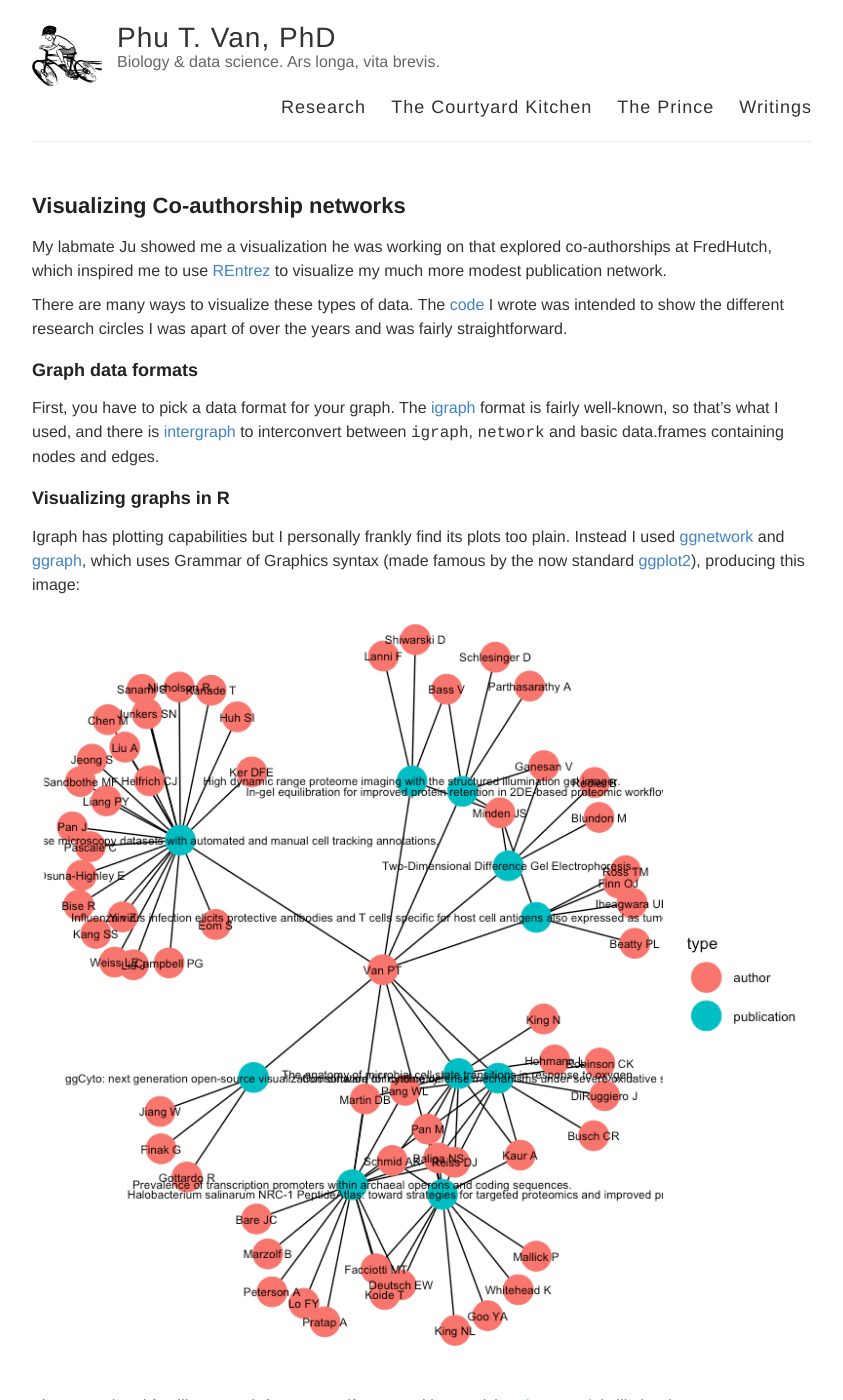
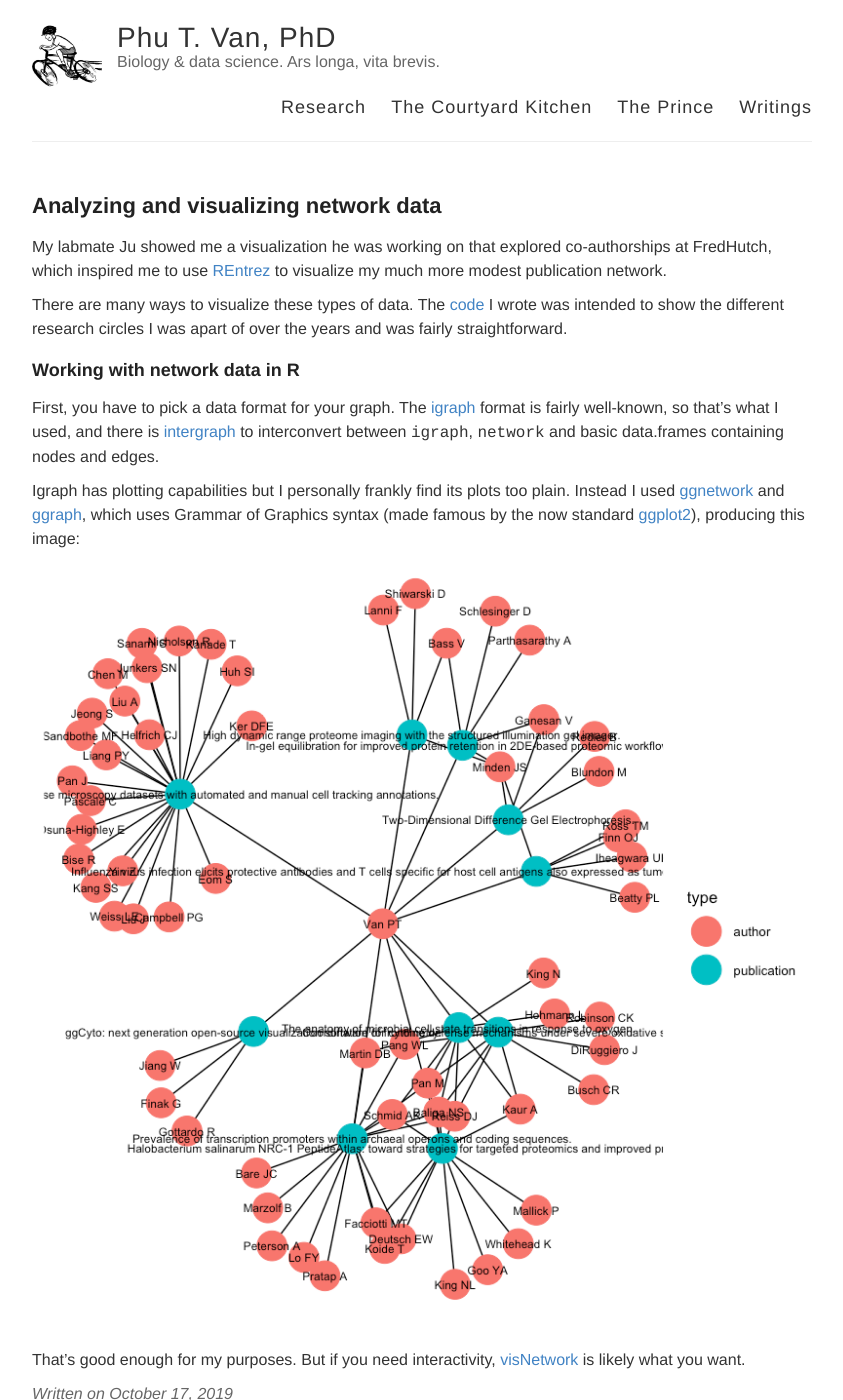
Before and after one commit to ptvan/ptvan.github.io, a Jekyll site: the page built from _posts/2019-10-17-analyzing-networks.md, in a window 1280 px wide and 1400 px high. Shown: the whole window, without its empty margins (218-1061 px from the left). Built offline with Jekyll 4.4.1, drawn with Linux system fonts in a browser that asks for light colours; some of the changed text lies outside the part shown.

Commit message:
minor updates

```diff
--- a/_posts/2019-10-17-coauthor-network.md
+++ b/_posts/2019-10-17-analyzing-networks.md
@@ -1,20 +1,17 @@
 ---
 layout: post
-title: Visualizing Co-authorship networks
+title: Analyzing and visualizing network data
 ---
-
 
 My labmate Ju showed me a visualization he was working on that explored co-authorships at FredHutch, which inspired me to use [REntrez](https://cran.r-project.org/web/packages/rentrez/index.html) to visualize my much more modest publication network.
 
 There are many ways to visualize these types of data. The [code](https://github.com/ptvan/R-snippets/blob/master/coauthor_network.R) I wrote was intended to show the different research circles I was apart of over the years and was fairly straightforward.
 
-### Graph data formats
+### Working with network data in R
 
 First, you have to pick a data format for your graph. The [igraph](https://igraph.org/r/) format is fairly well-known, so that's what I used, and there is [intergraph](https://cran.r-project.org/web/packages/intergraph/) to interconvert between `igraph`, `network` and basic data.frames containing nodes and edges.
-
-### Visualizing graphs in R
 
 Igraph has plotting capabilities but I personally frankly find its plots too plain. Instead I used [ggnetwork](https://briatte.github.io/ggnetwork/) and [ggraph](https://github.com/thomasp85/ggraph), which uses Grammar of Graphics syntax (made famous by the now standard [ggplot2](https://ggplot2.tidyverse.org/)), producing this image:
 ![coauthor-network](/images/coauthor-network.png "coauthor-network.png")
 
-That's good and familiar enough for me. But if you need interactivity, [visNetwork](https://datastorm-open.github.io/visNetwork/) is likely what you want.
+That's good enough for my purposes. But if you need interactivity, [visNetwork](https://datastorm-open.github.io/visNetwork/) is likely what you want.
```
